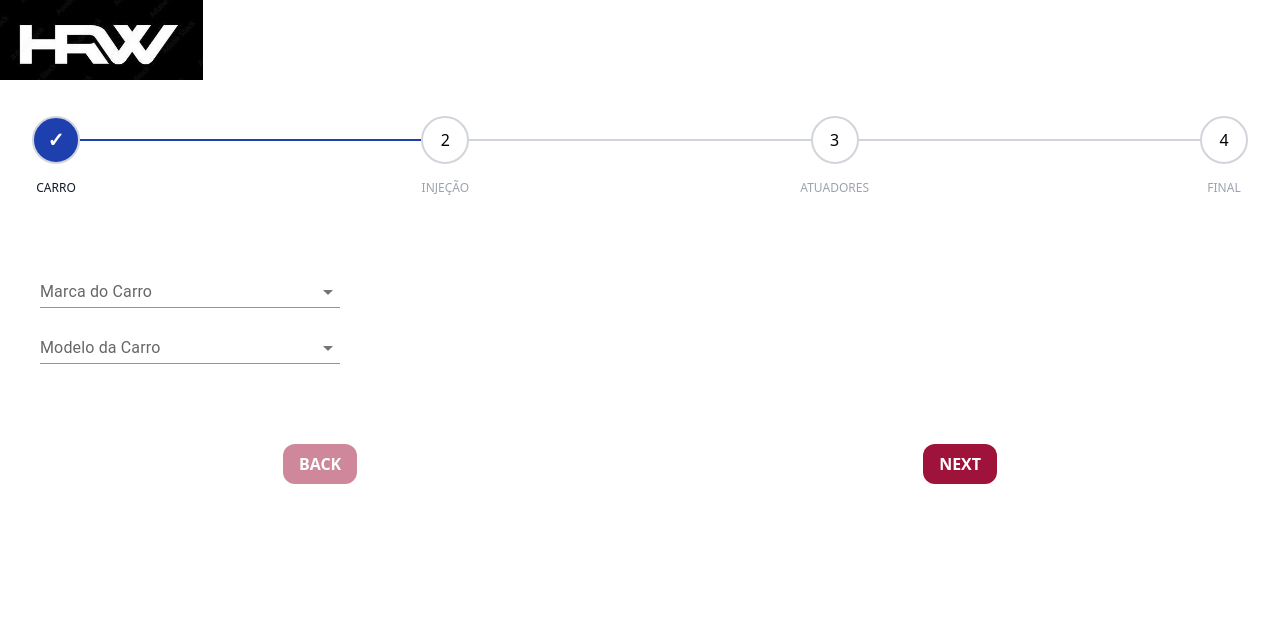
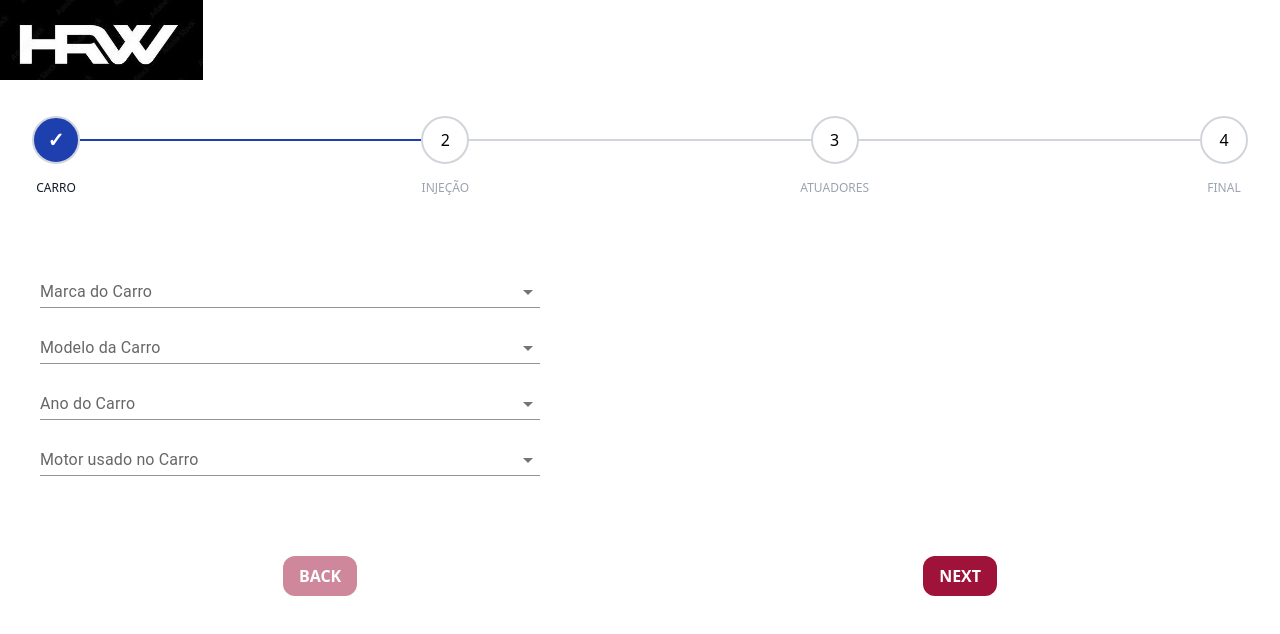
Before and after one commit to walissoncom/hrw, a React (Create React App) app: page / in a window 1280 px wide. Shown: the top 634 px of the page. Built offline with nearby package versions, Linux system fonts and the light colour scheme.

Commit message:
POC v1 - Autocomplete dropdown and data reading

```diff
--- a/src/components/steps/Final.jsx
+++ b/src/components/steps/Final.jsx
@@ -18,7 +18,7 @@ const Final = () => {
             <li>Marca: {orderData?.carroMarca}</li>
             <li>Ano: {orderData?.carroAno}</li>
             <li>Modelo: {orderData?.carroModelo}</li>
-            <li>Motor Utilizado: {orderData?.motorUtilizado}</li>
+            <li>Motor Utilizado: {orderData?.carroMotor}</li>
             <li>Marca da Injeção: {orderData?.injecaoMarca}</li>
             <li>Modelo da Injeção: {orderData?.injecaoModelo}</li>
             <li>Sensores de Temperatura: {orderData?.sensoresTemperatura}</li>
--- a/src/components/steps/Injecao.jsx
+++ b/src/components/steps/Injecao.jsx
@@ -5,20 +5,23 @@ import Stack from "@mui/material/Stack";
 import { StepperContext } from "../../contexts/StepperContext";
 
 export default function Injecao() {
+  const [value, setValue] = React.useState(null);
+  const [inputValue, setInputValue] = React.useState("");
+
+  const { orderData, setOrderData } = useContext(StepperContext);
   const unique = [...new Set(ecus.map(item => item.title))]; // [ 'A', 'B']
   const defaultProps = {
     options: unique
   };
+
   const flatProps = {
-    options: ecus.map(option => option.model)
+    options: ecus
+      .filter(ecus => ecus.title.includes(orderData.injecaoMarca))
+      .map(option => option.model)
   };
-  const [value, setValue] = React.useState(null);
-  const [inputValue, setInputValue] = React.useState("");
-
-  const { orderData, setOrderData } = useContext(StepperContext);
 
   return (
-    <Stack spacing={1} sx={{ width: 300 }}>
+    <Stack spacing={1} sx={{ width: 500 }}>
       <Autocomplete
         {...defaultProps}
         id="injecaoMarca"
--- a/src/components/steps/Marca.jsx
+++ b/src/components/steps/Marca.jsx
@@ -5,20 +5,32 @@ import Stack from "@mui/material/Stack";
 import { StepperContext } from "../../contexts/StepperContext";
 
 export default function Marca() {
-  const unique = [...new Set(carros.map(item => item.title))]; // [ 'A', 'B']
+  const { orderData, setOrderData } = useContext(StepperContext);
+  const unique = [...new Set(carros.map(item => item.make))]; // [ 'A', 'B']
   const defaultProps = {
     options: unique
   };
   const flatProps = {
-    options: carros.map(option => option.model)
+    options: carros
+      .filter(cars => cars.make.includes(orderData.carroMarca))
+      .map(option => option.model)
   };
-  const [value, setValue] = React.useState(null);
-  const [inputValue, setInputValue] = React.useState("");
+  const anoProps = {
+    options: carros
+      .filter(cars => cars.make.includes(orderData.carroMarca))
+      .filter(cars => cars.model.includes(orderData.carroModelo))
+      .map(option => option.year)
+  };
 
-  const { orderData, setOrderData } = useContext(StepperContext);
+  const motorProps = {
+    options: carros
+      .filter(cars => cars.make.includes(orderData.carroMarca))
+      .filter(cars => cars.model.includes(orderData.carroModelo))
+      .map(option => option.engine)
+  };
 
   return (
-    <Stack spacing={1} sx={{ width: 300 }}>
+    <Stack spacing={1} sx={{ width: 500 }}>
       <Autocomplete
         {...defaultProps}
         id="carroMarca"
@@ -58,19 +70,59 @@ export default function Marca() {
           />
         )}
       />
+
+      <Autocomplete
+        {...anoProps}
+        id="carroAno"
+        clearOnEscape
+        value={orderData["carroAno"] || ""}
+        onChange={(event, newValue) => {
+          const inputElement = event.target.id.split("-")[0];
+          console.log(`THIS IS inputElement`, inputElement);
+          setOrderData({ ...orderData, [inputElement]: newValue });
+        }}
+        renderInput={params => (
+          <TextField
+            {...params}
+            label="Ano do Carro"
+            name="carroAno"
+            variant="standard"
+          />
+        )}
+      />
+
+      <Autocomplete
+        {...motorProps}
+        id="carroMotor"
+        clearOnEscape
+        value={orderData["carroMotor"] || ""}
+        onChange={(event, newValue) => {
+          const inputElement = event.target.id.split("-")[0];
+          console.log(`THIS IS inputElement`, inputElement);
+          setOrderData({ ...orderData, [inputElement]: newValue });
+        }}
+        renderInput={params => (
+          <TextField
+            {...params}
+            label="Motor usado no Carro"
+            name="carroMotor"
+            variant="standard"
+          />
+        )}
+      />
     </Stack>
   );
 }
 
-// Top 100 films as rated by IMDb users. http://www.imdb.com/chart/top
 const carros = [
-  { title: "BMW", model: "318ti" },
-  { title: "BMW", model: "323" },
-  { title: "BMW", model: "325" },
-  { title: "BMW", model: "428" },
-  { title: "Subaru", model: "Impreza" },
-  { title: "Subaru", model: "WRX" },
-  { title: "Subaru", model: "WRX STI" },
-  { title: "Honda", model: "Integra" },
-  { title: "Nissan", model: "350Z" }
+  { make: "BMW", model: "318ti", year: 1997, engine: "1.9L 4 Cyl" },
+  { make: "BMW", model: "323", year: 1998, engine: "2.3L 4 Cyl" },
+  { make: "BMW", model: "325", year: 1999, engine: "2.5L 6 Cyl" },
+  { make: "BMW", model: "328", year: 2001, engine: "2.8L 6 Cyl" },
+  { make: "BMW", model: "330", year: 2004, engine: "3.0" },
+  { make: "Subaru", model: "Impreza", year: 2005, engine: "2.0L 4 Cyl" },
+  { make: "Subaru", model: "WRX", year: 2005, engine: "2.5L 4 Cyl Turbo" },
+  { make: "Subaru", model: "WRX STI", year: 1998, engine: "2.5L 4 Cyl Turbo" },
+  { make: "Honda", model: "Integra", year: 2005, engine: "2.0L 4 Cyl" },
+  { make: "Nissan", model: "350Z", year: 2009, engine: "3.6L V6" }
 ];
```
